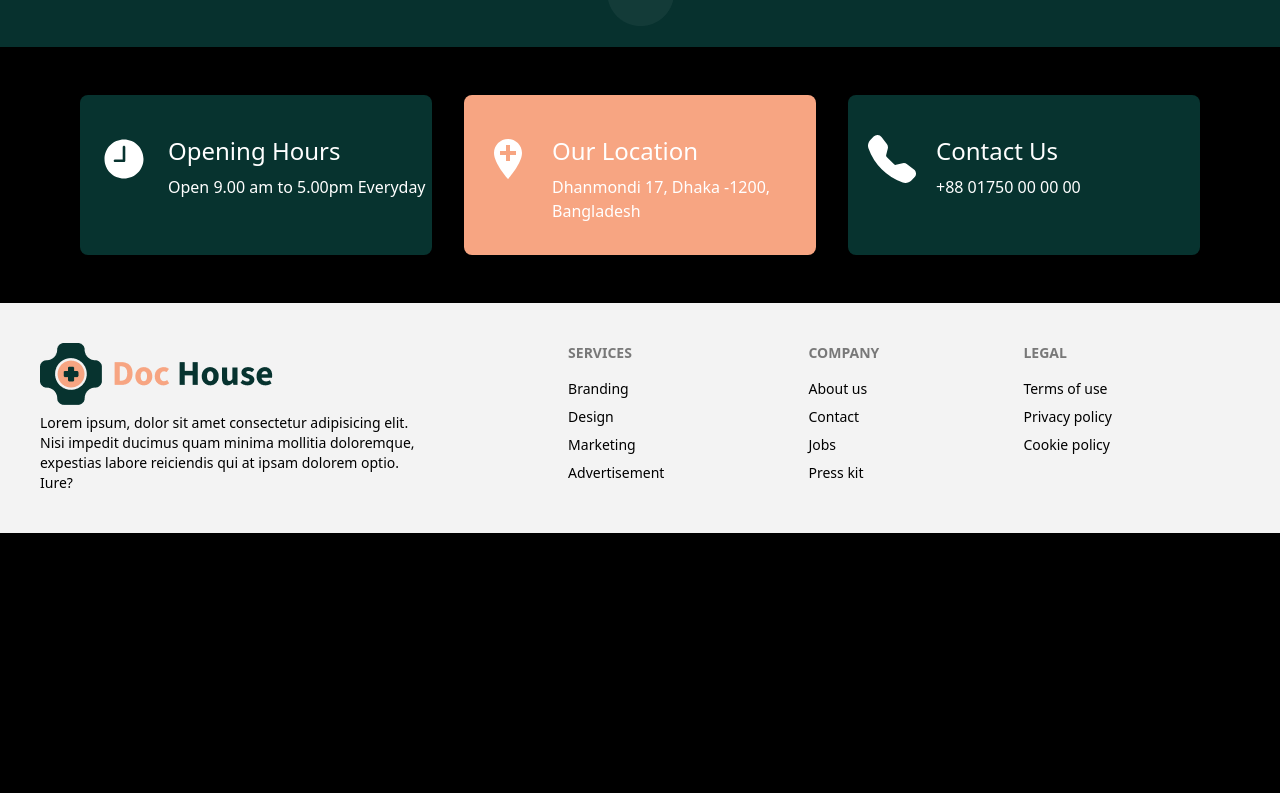
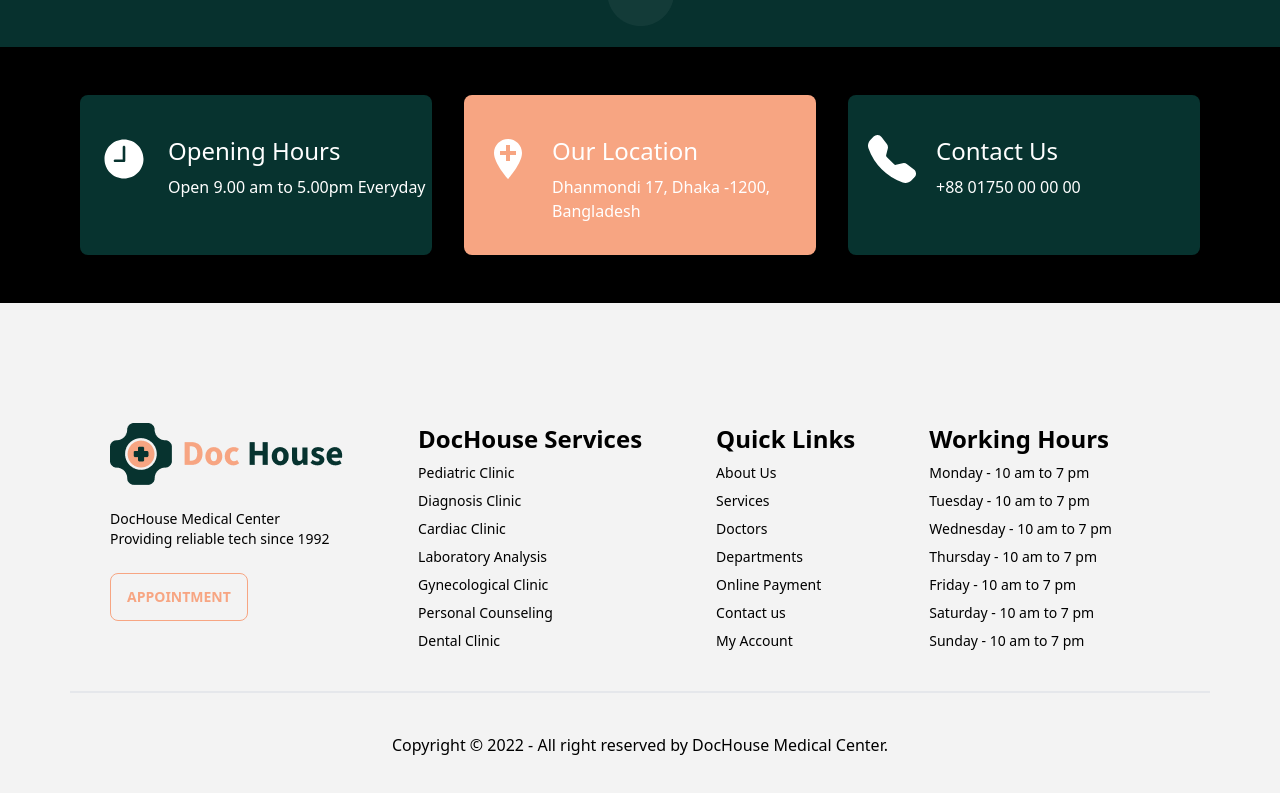
Before and after one commit to rirefat/dochouse-frontend, a React (Vite) app: page / in a window 1280 px wide. Shown: the part 666-1459 px from the top of the page. Before the commit the page ends 1199 px from the top, so only its background shows below. Built offline with nearby package versions, Linux system fonts and the light colour scheme.

Commit message:
done footer section

```diff
--- /dev/null
+++ b/src/components/Footer/Footer.css
@@ -0,0 +1,4 @@
+.footer-section .footer {
+  max-width: 1140px;
+  margin: 0 auto;
+}/*# sourceMappingURL=Footer.css.map */
--- a/src/components/Footer/Footer.jsx
+++ b/src/components/Footer/Footer.jsx
@@ -1,35 +1,52 @@
 import React from 'react';
+import './Footer.css';
 import logo from '../../assets/images/logo.png';
 import { Link } from 'react-router-dom';
 
 const Footer = () => {
     return (
-        <footer className="footer p-10 bg-[#F3F3F3] text-black">
+        <div className="footer-section bg-[#f3f3f3] pt-20">
+            <footer className="footer p-10 mb-12 text-black border-b-2">
                 <div>
-                <Link to="/"><img src={logo} alt="" /></Link>
-                <p className='w-96'>Lorem ipsum, dolor sit amet consectetur adipisicing elit. Nisi impedit ducimus quam minima mollitia doloremque, expestias labore reiciendis qui at ipsam dolorem optio. Iure?</p>
+                    <Link to='/'><img src={logo} alt="Logo" /></Link>
+                    <p className='my-4'>DocHouse Medical Center<br />Providing reliable tech since 1992</p>
+                    <Link to="appointment"><button className="btn btn-outline btn-secondary">Appointment</button></Link>
                 </div>
                 <div>
-                <span className="footer-title">Services</span>
-                <a className="link link-hover">Branding</a>
-                <a className="link link-hover">Design</a>
-                <a className="link link-hover">Marketing</a>
-                <a className="link link-hover">Advertisement</a>
+                    <span className="font-semibold text-2xl text-black">DocHouse Services</span>
+                    <Link to="/Pediatric-Clinic" className='link link-hover'>Pediatric Clinic</Link>
+                    <Link to="/Diagnosis-Clinic" className='link link-hover'>Diagnosis Clinic</Link>
+                    <Link to="/Cardiac-Clinic" className='link link-hover'>Cardiac Clinic</Link>
+                    <Link to="/Laboratory-Analysis" className='link link-hover'>Laboratory Analysis</Link>
+                    <Link to="/Gynecological-Clinic" className='link link-hover'>Gynecological Clinic</Link>
+                    <Link to="/Personal-Counseling" className='link link-hover'>Personal Counseling</Link>
+                    <Link to="/Dental-Clinic" className='link link-hover'>Dental Clinic</Link>
                 </div>
                 <div>
-                <span className="footer-title">Company</span>
-                <a className="link link-hover">About us</a>
-                <a className="link link-hover">Contact</a>
-                <a className="link link-hover">Jobs</a>
-                <a className="link link-hover">Press kit</a>
+                    <span className="font-semibold text-2xl text-black">Quick Links</span>
+                    <Link to="about-us" className="link link-hover">About Us</Link>
+                    <Link to="services" className="link link-hover">Services</Link>
+                    <Link to="doctors" className="link link-hover">Doctors</Link>
+                    <Link to="departments" className="link link-hover">Departments</Link>
+                    <Link to="online-payment" className="link link-hover">Online Payment</Link>
+                    <Link to="contact-us" className="link link-hover">Contact us</Link>
+                    <Link to="my-account" className="link link-hover">My Account</Link>
                 </div>
                 <div>
-                <span className="footer-title">Legal</span>
-                <a className="link link-hover">Terms of use</a>
-                <a className="link link-hover">Privacy policy</a>
-                <a className="link link-hover">Cookie policy</a>
+                    <span className="font-semibold text-2xl text-black">Working Hours</span>
+                    <Link className='link link-hover'>Monday - 10 am to 7 pm</Link>
+                    <Link className='link link-hover'>Tuesday - 10 am to 7 pm</Link>
+                    <Link className='link link-hover'>Wednesday - 10 am to 7 pm</Link>
+                    <Link className='link link-hover'>Thursday - 10 am to 7 pm</Link>
+                    <Link className='link link-hover'>Friday - 10 am to 7 pm</Link>
+                    <Link className='link link-hover'>Saturday - 10 am to 7 pm</Link>
+                    <Link className='link link-hover'>Sunday - 10 am to 7 pm</Link>
                 </div>
             </footer>
+            <div className="copyright py-10">
+                <p className='text-center font-normal text-black'>Copyright © 2022 - All right reserved by DocHouse Medical Center.</p>
+            </div>
+        </div>
     );
 };
 
--- /dev/null
+++ b/src/components/Footer/Footer.scss
@@ -0,0 +1,6 @@
+.footer-section{
+    .footer{
+        max-width: 1140px;
+        margin: 0 auto;
+    }
+}
```
Also changed, not shown: 1 other file (tests, documents, lock files or other folders). Lines whose indentation alone changed are shown as unchanged.
